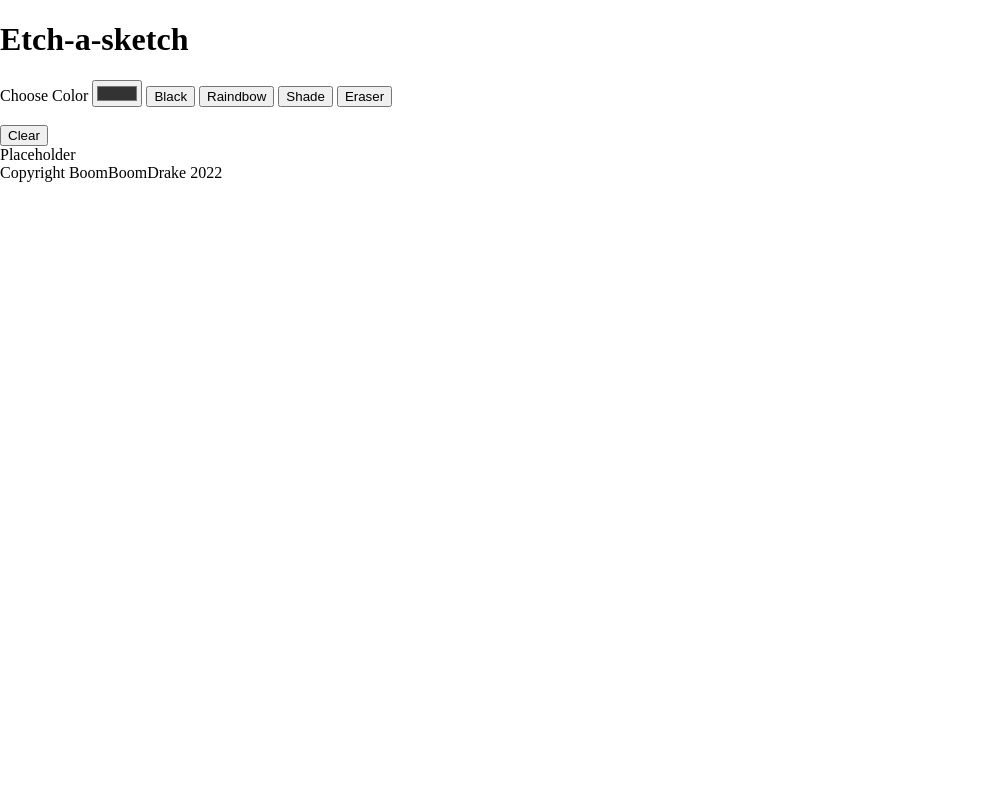
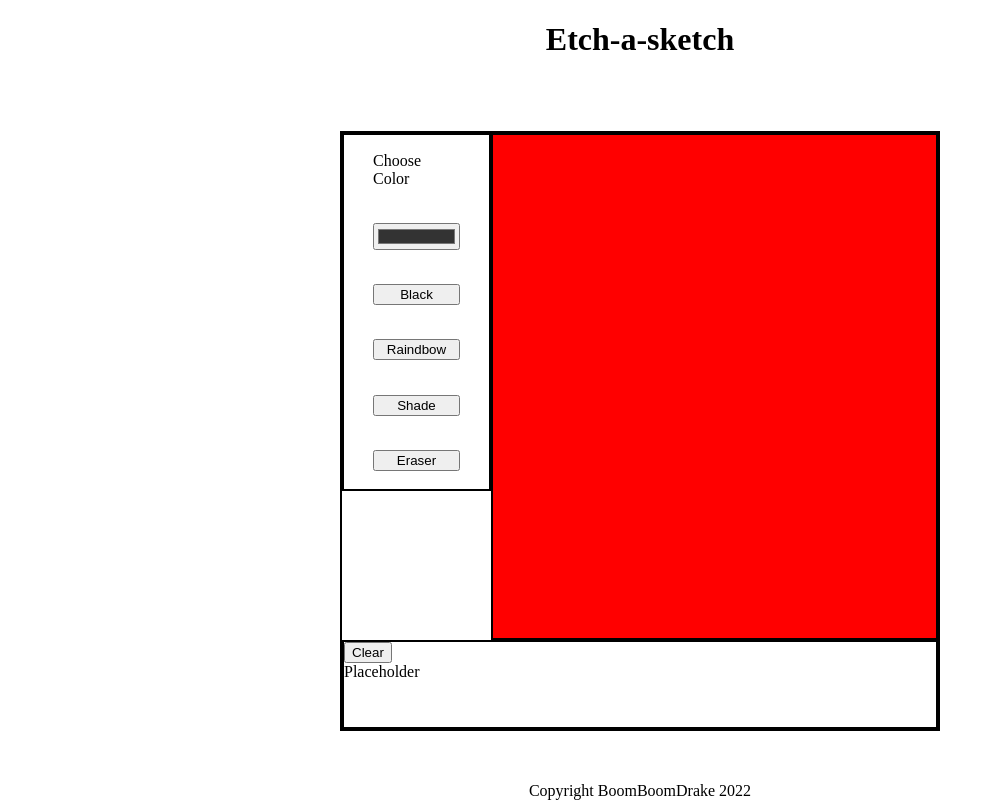
Before and after one commit to BoomBoomDrake/etch-a-sketch, a plain HTML site: page index.html in a window 1280 px wide. Shown: the whole page, without its empty margins (0-1003 px from the left). Drawn offline with Linux system fonts and the light colour scheme.

Commit message:
Build structure of UI
    Used flexbox containers to grid the three sections of the UI. I also
put borders on all the sections, as well as add a red background to the
grid container, to better see them for the time being.

```diff
--- a/style.css
+++ b/style.css
@@ -1,11 +1,55 @@
+* {
+    box-sizing: border-box;
+}
 body {
+    height: 100vh;
     margin: 0;
     padding: 0;
     display: flex;
     flex-direction: column;
+    justify-content: space-between;
+    align-items: center;
 }
 
-.container {
+.main {
     width: 600px;
+    height: 600px;
     margin: 0 auto;
+    padding: 0;
+    display: flex;
+    flex-flow: row wrap;
+    border: 2px solid black;
 }
+
+#options {
+    width: 25%;
+    height: 60%;
+    margin: 0;
+    padding: 0;
+    display: flex;
+    flex-direction: column;
+    justify-content: space-around;
+    align-items: center;
+    border: 2px solid black;
+}
+
+#options > :is(label, input, button) {
+    width: 60%;
+}
+
+#grid {
+    width: 75%;
+    height: 85%;
+    margin: 0;
+    padding: 10px;
+    background-color: red;
+    border: 2px solid black;
+
+}
+
+#clearCont {
+    min-width: 25%;
+    height: 15%;
+    flex-grow: 1;
+    border: 2px solid black;
+}
```
